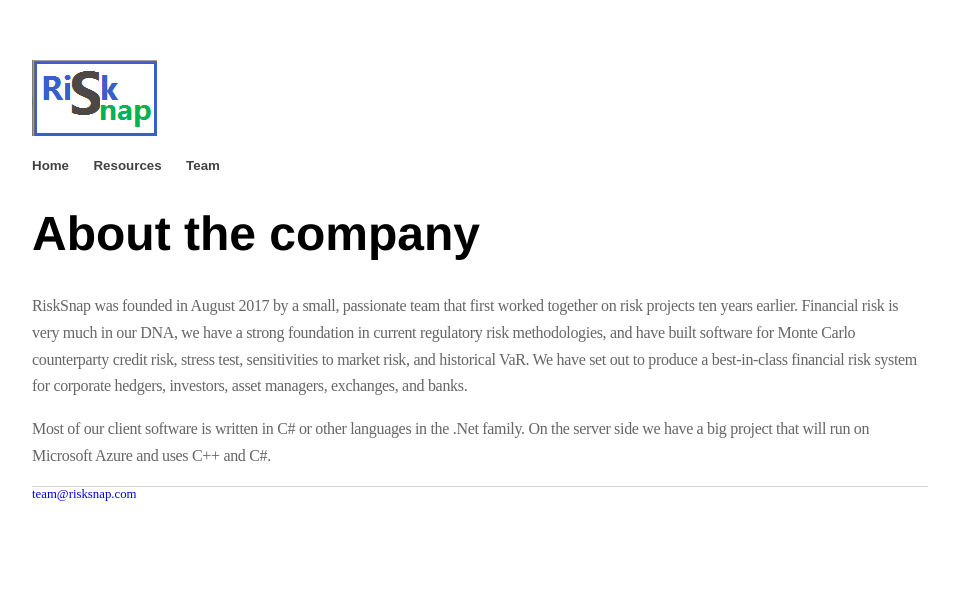
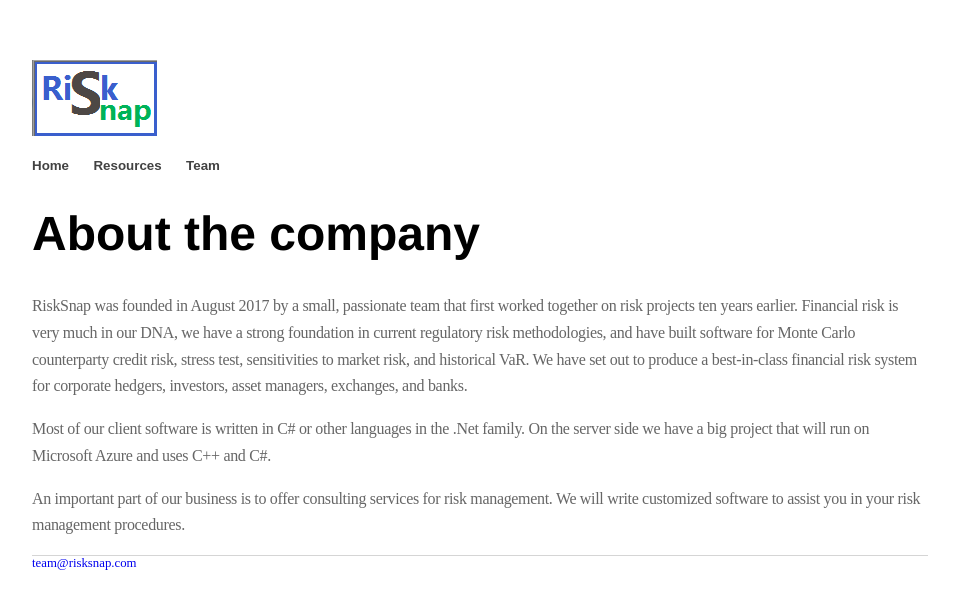
Before and after one commit to risksnap/RiskSnap, a Jekyll site: the page built from index.html, in a window 1280 px wide. Shown: the top 609 px of the page, without its empty margins (160-1119 px from the left). Built offline with Jekyll 4.4.1, drawn with Linux system fonts in a browser that asks for light colours.

```diff
--- a/index.html
+++ b/index.html
@@ -12,7 +12,7 @@ layout: default
     <p>Most of our client software is written in C# or other languages in the .Net family. On the server side we have a big project
     that will run on Microsoft Azure and uses C++ and C#.
     </p>
-    <!-- p>An important part of our business is to offer consulting services for risk management.
+    <p>An important part of our business is to offer consulting services for risk management.
     We will write customized software to assist you in your risk management procedures.
-    </p> -->
+    </p>
 </div><!-- /.blurb -->
```
